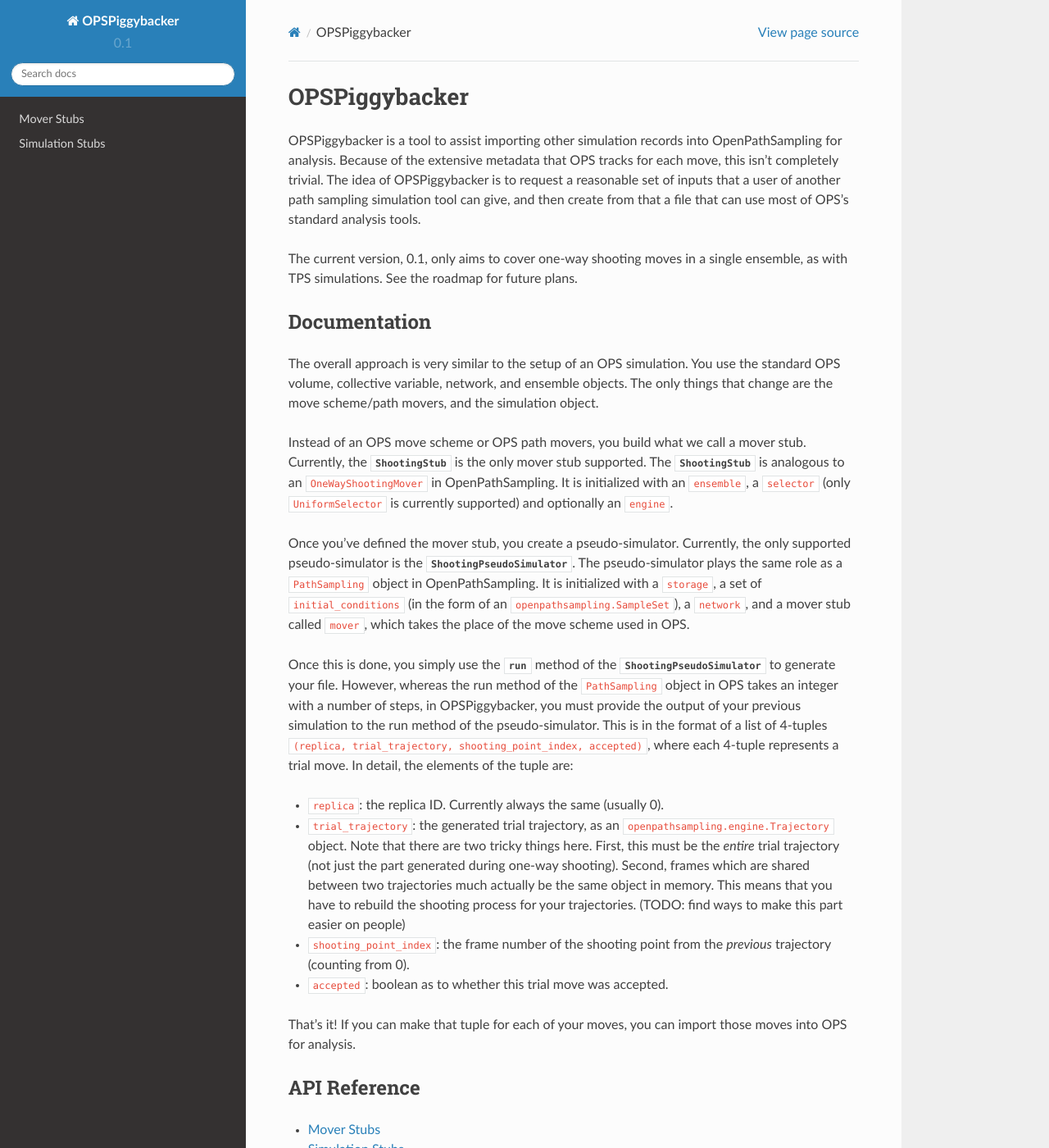
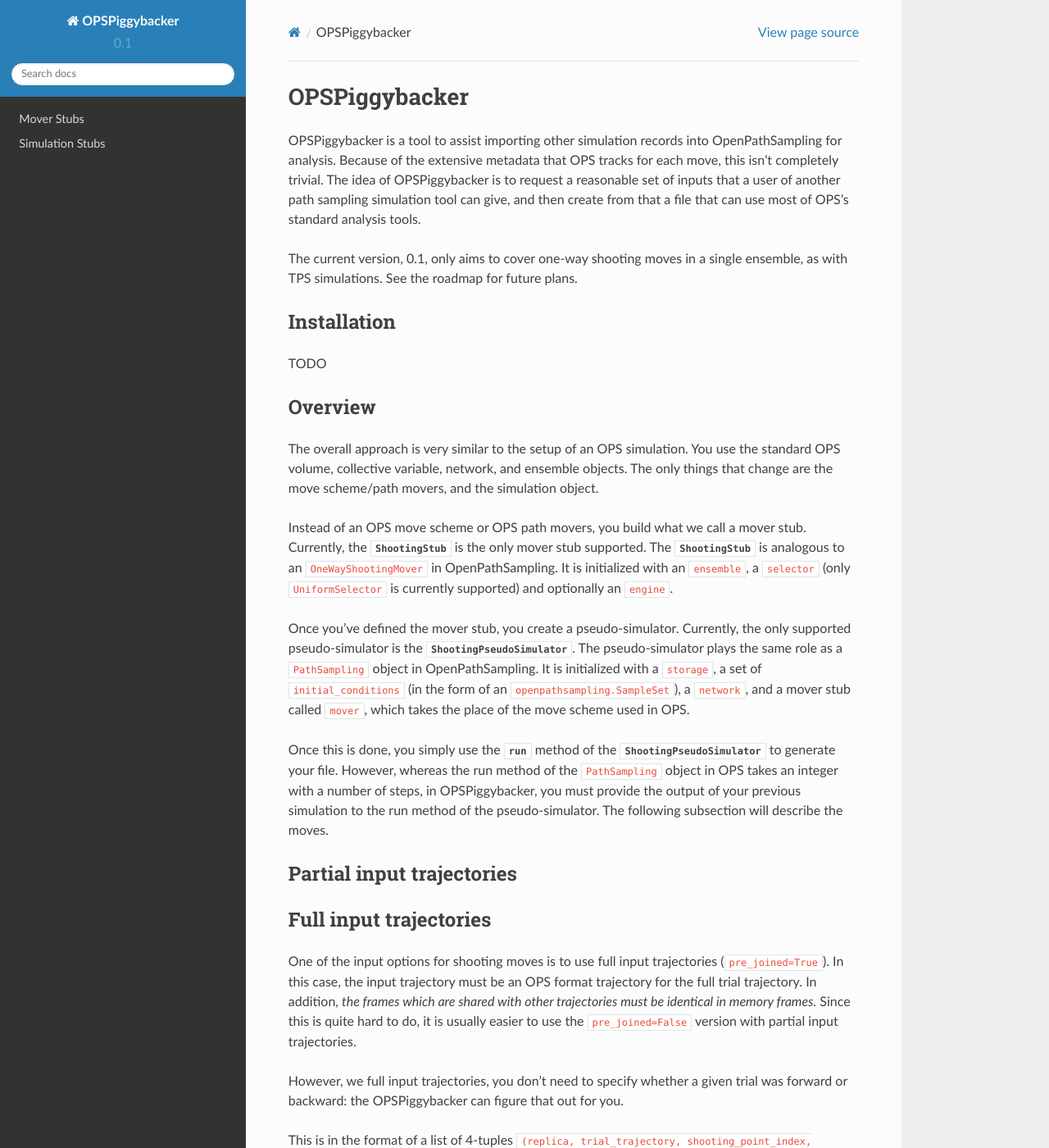
Before and after one commit to dwhswenson/OPSPiggybacker, a Sphinx documentation site: the page built from docs/index.rst, in a window 1280 px wide and 1400 px high. Shown: the whole window at 82% size. Built offline with Sphinx 7.4.7 and the Read the Docs theme 2.0.0, drawn with Linux system fonts in a browser that asks for light colours.

Commit message:
Significant docs improvements

```diff
--- a/docs/index.rst
+++ b/docs/index.rst
@@ -16,8 +16,13 @@ file that can use most of OPS's standard analysis tools.
 The current version, 0.1, only aims to cover one-way shooting moves in a
 single ensemble, as with TPS simulations. See the roadmap for future plans.
 
-Documentation
--------------
+Installation
+------------
+
+TODO
+
+Overview
+--------
 
 The overall approach is very similar to the setup of an OPS simulation.
 You use the standard OPS volume, collective variable, network, and ensemble
@@ -44,7 +49,28 @@ Once this is done, you simply use the :meth:`run
 :class:`.ShootingPseudoSimulator` to generate your file. However, whereas
 the run method of the ``PathSampling`` object in OPS takes an integer with a
 number of steps, in OPSPiggybacker, you must provide the output of your
-previous simulation to the run method of the pseudo-simulator. This is in
+previous simulation to the run method of the pseudo-simulator. The following
+subsection will describe the moves.
+
+Partial input trajectories
+--------------------------
+
+
+Full input trajectories
+-----------------------
+
+One of the input options for shooting moves is to use full input
+trajectories (``pre_joined=True``). In this case, the input trajectory must
+be an OPS format trajectory for the full trial trajectory. In addition,
+*the frames which are shared with other trajectories must be identical in
+memory frames.* Since this is quite hard to do, it is usually easier to use
+the ``pre_joined=False`` version with partial input trajectories.
+
+However, we full input trajectories, you don't need to specify whether a
+given trial was forward or backward: the OPSPiggybacker can figure that out
+for you.
+
+This is in
 the format of a list of 4-tuples ``(replica, trial_trajectory,
 shooting_point_index, accepted)``, where each 4-tuple represents a trial
 move. In detail, the elements of the tuple are:
```
